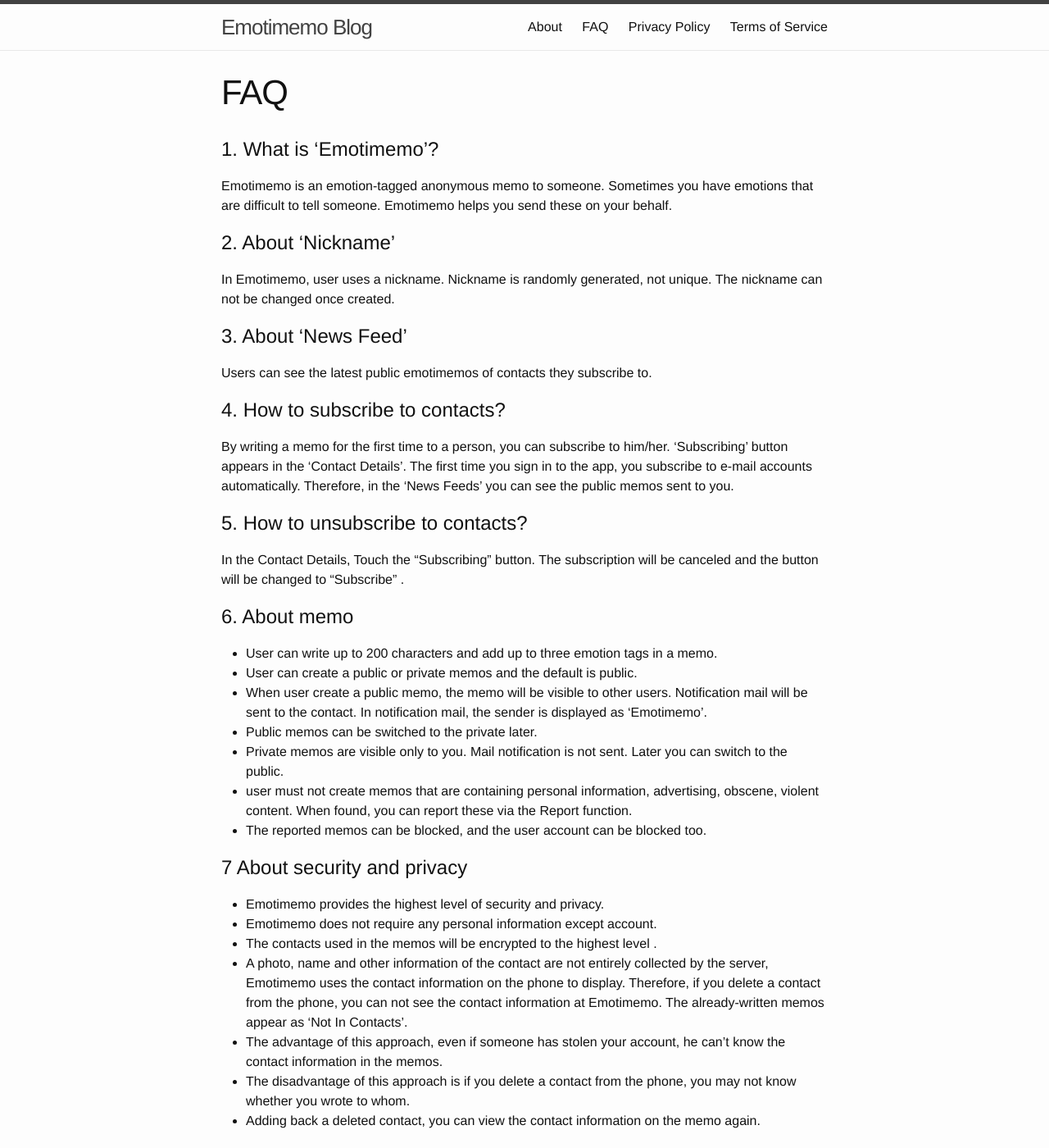
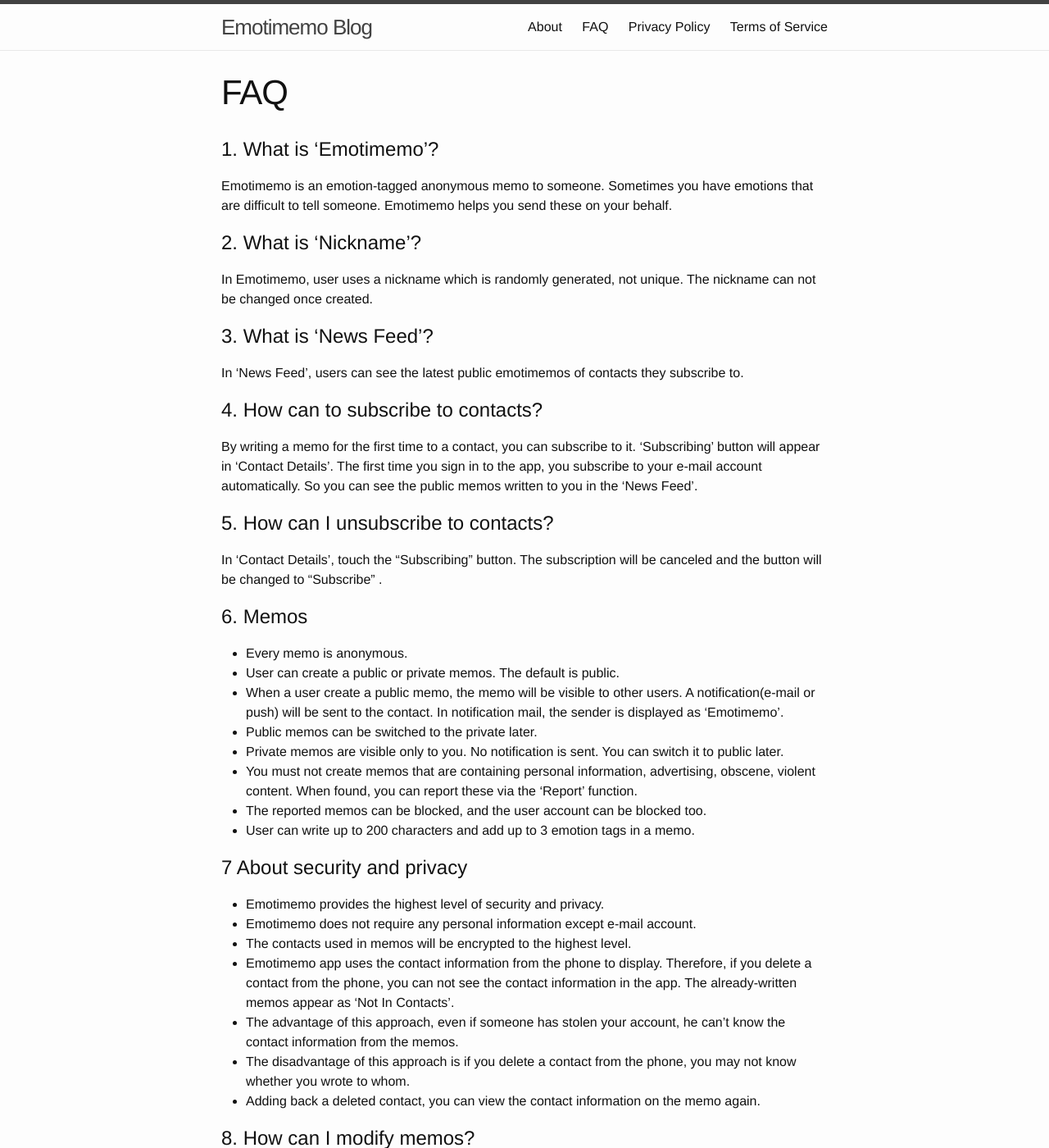
Before and after one commit to 78lab/78lab.github.io, a Jekyll site: the page built from faq.md, in a window 1280 px wide and 1400 px high. Shown: the whole window at 82% size. Built offline with Jekyll 4.4.1, drawn with Linux system fonts in a browser that asks for light colours; some of the changed text lies outside the part shown.

Commit message:
Auto Commit Msg.

```diff
--- a/_includes/head.html
+++ b/_includes/head.html
@@ -18,4 +18,19 @@
 	  ga('send', 'pageview');
 
 	</script>
+     <script type="text/javascript">
+         var userLang = navigator.language || navigator.userLanguage;
+         var lang = userLang.split('-');
+
+         // alert ("The language is -- : " + window.location.pathname);
+
+         if(lang[0] == 'ko'){
+            //document.location = "http://www.emotimemo.com";
+            if(window.location.pathname == '/faq' || window.location.pathname == '/faq/'){
+                window.location.href = "http://blog.naver.com/emotimemo/220674892960"
+            }
+
+         }
+
+     </script>
 </head>
--- a/faq.md
+++ b/faq.md
@@ -7,69 +7,74 @@
 # 1. What is 'Emotimemo'?
 Emotimemo is an emotion-tagged anonymous memo to someone. Sometimes you have emotions that are difficult to tell someone. Emotimemo helps you send these on your behalf.
 
-# 2. About 'Nickname'
-In Emotimemo, user uses a nickname. Nickname is randomly generated, not unique. The nickname can not be changed once created.
+# 2. What is 'Nickname'?
+In Emotimemo, user uses a nickname which is randomly generated, not unique. The nickname can not be changed once created.
 
-# 3. About 'News Feed'
-Users can see the latest public emotimemos of contacts they subscribe to.
+# 3. What is 'News Feed'?
+In 'News Feed', users can see the latest public emotimemos of contacts they subscribe to.
 
-# 4. How to subscribe to contacts?
-By writing a memo for the first time to a person, you can subscribe to him/her.
-'Subscribing' button appears in the 'Contact Details'.
-The first time you sign in to the app, you subscribe to e-mail accounts automatically. Therefore, in the ‘News Feeds’ you can see the public memos sent to you.
+# 4. How can to subscribe to contacts?
+By writing a memo for the first time to a contact, you can subscribe to it.
+'Subscribing' button will appear in 'Contact Details'.
+The first time you sign in to the app, you subscribe to your e-mail account automatically. So you can see the public memos written to you in the ‘News Feed’.
 
-# 5. How to unsubscribe to contacts?
- In the Contact Details, Touch the "Subscribing" button. The subscription will be canceled and the button will be changed to "Subscribe" .
+# 5. How can I unsubscribe to contacts?
+ In 'Contact Details', touch the "Subscribing" button. The subscription will be canceled and the button will be changed to "Subscribe" .
 
-# 6. About memo
-- User can write up to 200 characters and add up to three emotion tags in a memo.
-- User can create a public or private memos and the default is public.
-- When user create a public memo, the memo will be visible to other users. Notification mail will be sent to the contact. In notification mail, the sender is displayed as 'Emotimemo'.
+# 6. Memos
+- Every memo is anonymous.
+- User can create a public or private memos. The default is public.
+- When a user create a public memo, the memo will be visible to other users. A notification(e-mail or push) will be sent to the contact. In notification mail, the sender is displayed as 'Emotimemo'.
 - Public memos can be switched to the private later.
-- Private memos are visible only to you. Mail notification is not sent. Later you can switch to the public.
-- user must not create memos that are containing personal information, advertising, obscene, violent content. When found, you can report these via the Report function.
+- Private memos are visible only to you. No notification is sent. You can switch it to public later.
+- You must not create memos that are containing personal information, advertising, obscene, violent content. When found, you can report these via the 'Report' function.
 - The reported memos can be blocked, and the user account can be blocked too.
+- User can write up to 200 characters and add up to 3 emotion tags in a memo.
 
 # 7 About security and privacy
 - Emotimemo provides the highest level of security and privacy.
-- Emotimemo does not require any personal information except account.
-- The contacts used in the memos will be encrypted to the highest level .
-- A photo, name and other information of the contact are not entirely collected by the server, Emotimemo uses the contact information on the phone to display.
-Therefore, if you delete a contact from the phone, you can not see the contact information at Emotimemo. The already-written memos appear as ‘Not In Contacts'.
-- The advantage of this approach, even if someone has stolen your account, he can't know the contact information in the memos.
+- Emotimemo does not require any personal information except e-mail account.
+- The contacts used in memos will be encrypted to the highest level.
+- Emotimemo app uses the contact information from the phone to display.
+Therefore, if you delete a contact from the phone, you can not see the contact information in the app. The already-written memos appear as ‘Not In Contacts'.
+- The advantage of this approach, even if someone has stolen your account, he can't know the contact information from the memos.
 - The disadvantage of this approach is if you delete a contact from the phone, you may not know whether you wrote to whom.
 - Adding back a deleted contact, you can view the contact information on the memo again.
 
 # 8. How can I modify memos?
 Currently you can’t  modify memos you wrote. Instead, you can delete them.
 
-# 9. (Important) About users and contacts.
-Contacts are different from users.
-You can subscribe to a specific contact and view the public memos sent to it.
-User is a person who wrote the memo. You can not know who created the memo because anonymous.
-You can see User’s details with limited depending on your membership and level.
-Below are user's details currently available.
+# 9. (Important) About 'User' and 'Contact'.
+'Contact' is different from 'User'.
+You can subscribe to a specific contact and view the public memos written to it.
+User is a person who wrote the memo. You can not know who created the memo because every memo is anonymous.
+You can see 'User details' with limited depending on your membership and level.
 
-- Whether the user is in my contacts (Blue member only)
-- Emotions tags that the user frequently use (Blue member only)
-- How much the user cares about me (The number of memos the user wrote to me / total Memos the user wrote) (Blue member only)
+Below are 'User details' currently available.
+
 - The number of memos the user wrote
 - The number of contacts the user wrote
 - The number of memos the user wrote to me
 - Membership and Level
 - Join Date
 
+(Red member only)
+- Whether the user is in my contacts
+- Emotions tags that the user frequently use
+- How much the user cares about me (The number of memos the user wrote to me / total Memos the user wrote)
+
+
 We will add more useful user details soon or later.
 
 # 10. About 'Contact Details'
-Contact details shows 'Emotion Cloud' and public memos.
-'Emotions Cloud' is a visualized image of emotion tags sent to the contact.
+'Contact details' shows 'Emotion Cloud' and it's public memos.
+'Emotions Cloud' is a visualized image of emotions sent to the contact.
 You can see people's visualized reputation with 'Emotions Cloud'.
 
 # 11. About Level
-The first level is 0. Level is related to the number of contacts you wrote to. The details are below.
+The default level is 1. Level is related to the number of contacts you wrote to. The details are below.
 
-- Lv.1: write memos to 1 contact
+- Lv.1: The default level
 - Lv.2: write memos to 3 contacts
 - Lv.3: write memos to  6 contacts
 - Lv.4: write memos to 10 contacts
@@ -94,9 +99,10 @@
 - You can see the user whose level is higher than yours.
 
 # 12. About Membership
-- There are 'Guest' and 'Blue'.
-- You can be 'Blue' member by invitation. we will send an invitation to the user who is eligible.
-- A 'Blue' member can use full features of the service and has no limitation.
+- Guest: This is the default.
+- Basic: Your email account is verfified.
+- Red: We send an invitation email to the user who is eligible.
+- A 'Red' member can use full features of the service and has no limitation.
 
 # 13. Upcoming Features
 - Block unwanted public memos.
```
